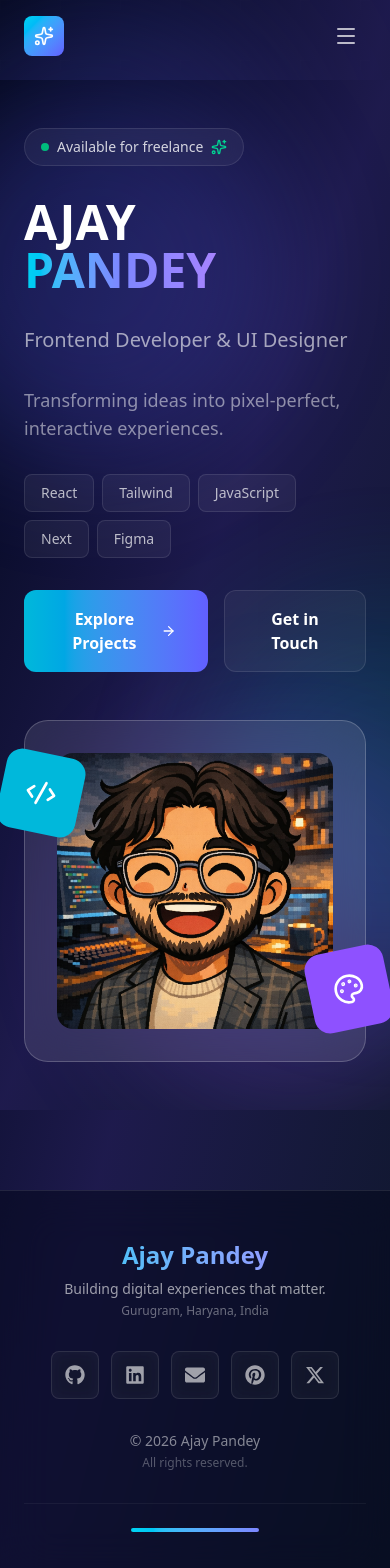
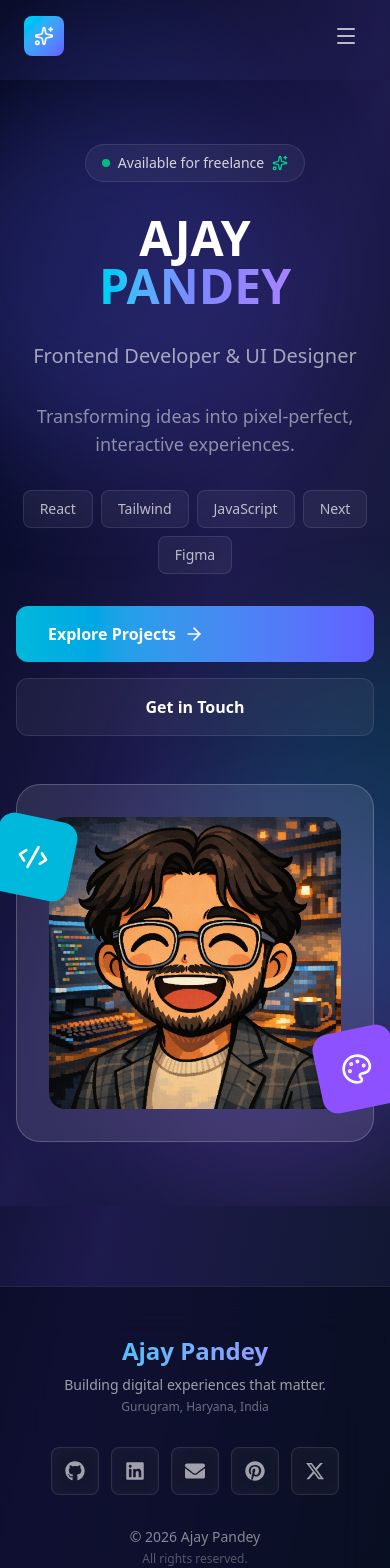
Before and after one commit to devajaypndey/portfolio-reactjs, a React (Vite) app: page / in a window 390 px wide. Shown: the top 1568 px of the page. Built offline with nearby package versions, Linux system fonts and the light colour scheme.

Commit message:
Change Commit: Responsive Home page

```diff
--- a/src/pages/Home.jsx
+++ b/src/pages/Home.jsx
@@ -1,7 +1,15 @@
-import { useState, useEffect } from 'react';
-import { useNavigate } from 'react-router-dom';
-import { ArrowRight, Sparkles, Code2, Palette, Github, Linkedin, Mail } from 'lucide-react';
-import Image from "../assets/image.png"
+import { useState, useEffect } from "react";
+import { useNavigate } from "react-router-dom";
+import {
+  ArrowRight,
+  Sparkles,
+  Code2,
+  Palette,
+  Github,
+  Linkedin,
+  Mail,
+} from "lucide-react";
+import Image from "../assets/image.png";
 
 const Home = () => {
   const navigate = useNavigate();
@@ -12,18 +20,17 @@ const Home = () => {
     const handleMouseMove = (e) => {
       setMousePosition({
         x: (e.clientX / window.innerWidth) * 20 - 10,
-                y: (e.clientY / window.innerHeight) * 20 - 10
+        y: (e.clientY / window.innerHeight) * 20 - 10,
       });
     };
-        window.addEventListener('mousemove', handleMouseMove);
-        return () => window.removeEventListener('mousemove', handleMouseMove);
+    window.addEventListener("mousemove", handleMouseMove);
+    return () => window.removeEventListener("mousemove", handleMouseMove);
   }, []);
 
-    const skills = ['React', 'Tailwind', 'JavaScript', 'Next', 'Figma'];
+  const skills = ["React", "Tailwind", "JavaScript", "Next", "Figma"];
 
   return (
     <div className="min-h-screen bg-linear-to-br from-slate-950 via-indigo-950 to-slate-900 relative overflow-hidden">
-
       {/* Animated mesh gradient background */}
       <div className="absolute inset-0 overflow-hidden">
         <div className="absolute top-0 -left-1/4 w-96 h-96 bg-indigo-500 rounded-full blur-3xl opacity-20 animate-pulse" />
@@ -31,19 +38,22 @@ const Home = () => {
         <div className="absolute top-1/2 left-1/2 w-96 h-96 bg-cyan-500 rounded-full blur-3xl opacity-10 animate-pulse" />
       </div>
 
-            <div className="relative z-10 container mx-auto px-6 py-12 min-h-screen flex items-center">
+      <div className="relative z-10 container mx-auto px-4 sm:px-6 py-16 min-h-screen flex items-center">
         <div className="grid md:grid-cols-2 gap-12 items-center w-full max-w-6xl mx-auto">
-
           {/* LEFT */}
-                    <div className="space-y-8 animate-fade-in">
-
+          <div
+            className="space-y-8 animate-fade-in text-center md:text-left
+                flex flex-col items-center md:items-start"
+          >
             {/* Badge */}
             <div className="inline-flex items-center gap-2 px-4 py-2 bg-white/5 backdrop-blur-lg border border-white/10 rounded-full">
               <span className="relative flex h-2 w-2">
                 <span className="animate-ping absolute inline-flex h-full w-full rounded-full bg-emerald-400 opacity-75"></span>
                 <span className="relative inline-flex rounded-full h-2 w-2 bg-emerald-500"></span>
               </span>
-                            <span className="text-sm text-white/80">Available for freelance</span>
+              <span className="text-sm text-white/80">
+                Available for freelance
+              </span>
               <Sparkles size={16} className="text-emerald-400" />
             </div>
 
@@ -64,8 +74,8 @@ const Home = () => {
             </p>
 
             {/* Skills */}
-                        <div className="flex flex-wrap gap-2">
-                            {skills.map(skill => (
+            <div className="flex flex-wrap gap-2 justify-center md:justify-start">
+              {skills.map((skill) => (
                 <span
                   key={skill}
                   className="px-4 py-2 bg-white/5 border border-white/10 rounded-lg text-sm text-white/70"
@@ -75,10 +85,10 @@ const Home = () => {
               ))}
             </div>
 
-                        {/* CTA BUTTONS (useNavigate) */}
-                        <div className="flex gap-4">
+            {/* CTA BUTTONS */}
+            <div className="flex flex-col sm:flex-row gap-4 justify-center md:justify-start w-full sm:w-auto">
               <button
-                                onClick={() => navigate('/projects')}
+                onClick={() => navigate("/projects")}
                 className="group px-8 py-4 bg-linear-to-r from-cyan-500 to-indigo-500 rounded-xl font-semibold text-white flex items-center gap-2 hover:scale-105"
               >
                 Explore Projects
@@ -86,7 +96,7 @@ const Home = () => {
               </button>
 
               <button
-                                onClick={() => navigate('/contact')}
+                onClick={() => navigate("/contact")}
                 className="px-8 py-4 bg-white/5 border border-white/10 rounded-xl font-semibold text-white hover:scale-105"
               >
                 Get in Touch
@@ -98,7 +108,10 @@ const Home = () => {
           <div
             className="relative w-full max-w-md aspect-square transition-transform"
             style={{
-                            transform: `perspective(1000px) rotateY(${mousePosition.x}deg) rotateX(${-mousePosition.y}deg)`
+              transform:
+                window.innerWidth >= 768
+                  ? `perspective(1000px) rotateY(${mousePosition.x}deg) rotateX(${-mousePosition.y}deg)`
+                  : "none",
             }}
           >
             <div className="absolute inset-0 bg-white/10 backdrop-blur-xl rounded-3xl border border-white/20">
@@ -119,7 +132,6 @@ const Home = () => {
               </div>
             </div>
           </div>
-
         </div>
       </div>
 
@@ -141,7 +153,6 @@ const Home = () => {
                     transform: translateY(-4px) scale(1.1);
                 }
             `}</style>
-
     </div>
   );
 };
```
Lines whose indentation alone changed are shown as unchanged.
